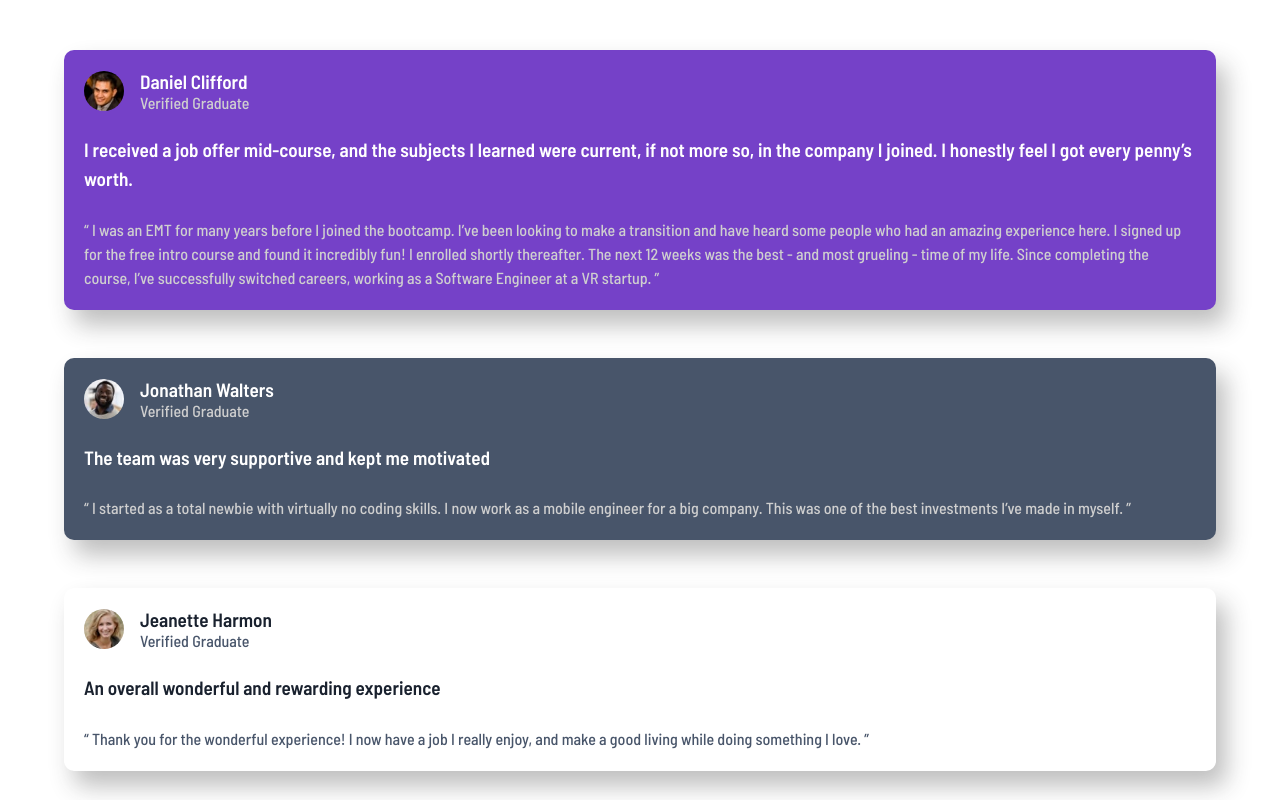
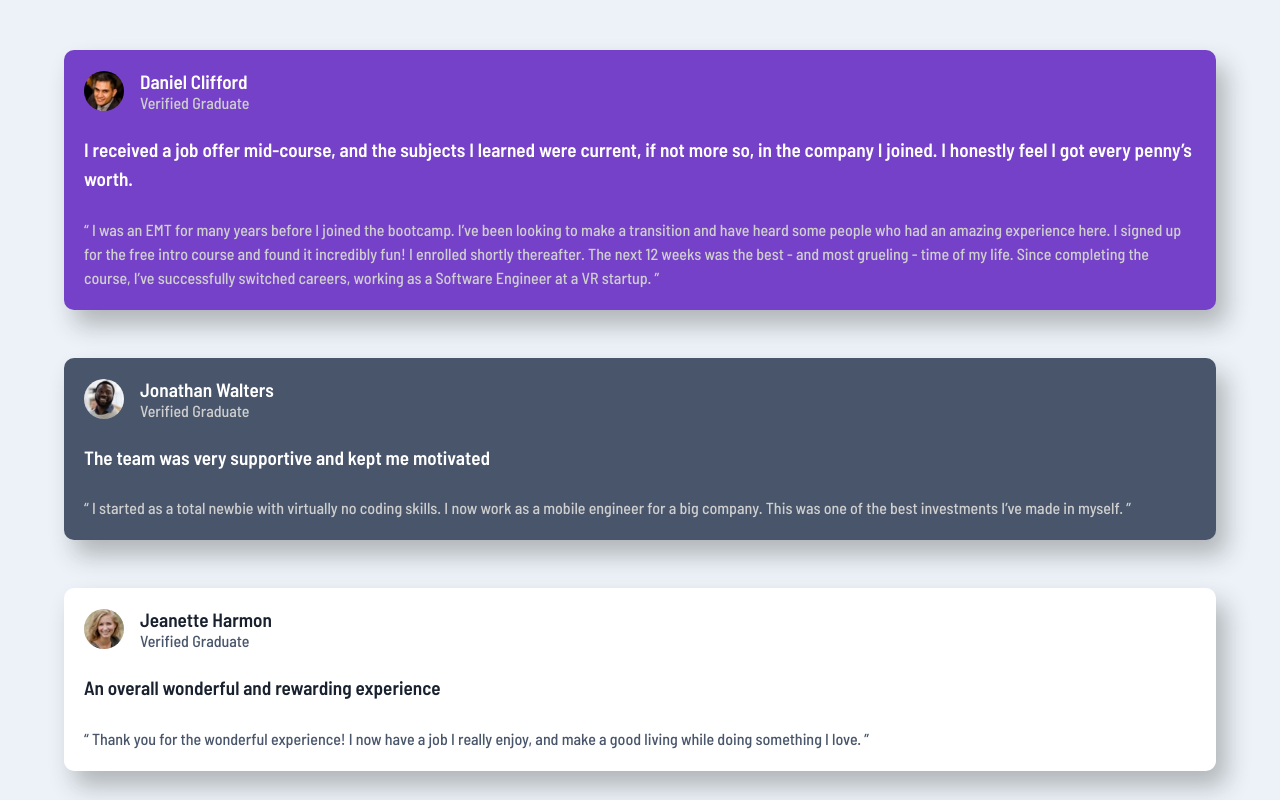
Before and after one commit to ifeola/testimonails, a plain HTML site: page index.html in a window 1280 px wide. Shown: the top 800 px of the page. Drawn offline with Linux system fonts and the light colour scheme.

Commit message:
Update main.css

```diff
--- a/css/main.css
+++ b/css/main.css
@@ -55,6 +55,7 @@ body {
   width: 100vw;
   height: 100vh;
   /* overflow: hidden; */
+  background-color: var(---color-neutral-light-grayish-blue);
 }
 
 @media screen and (min-width: 375px) {
```
